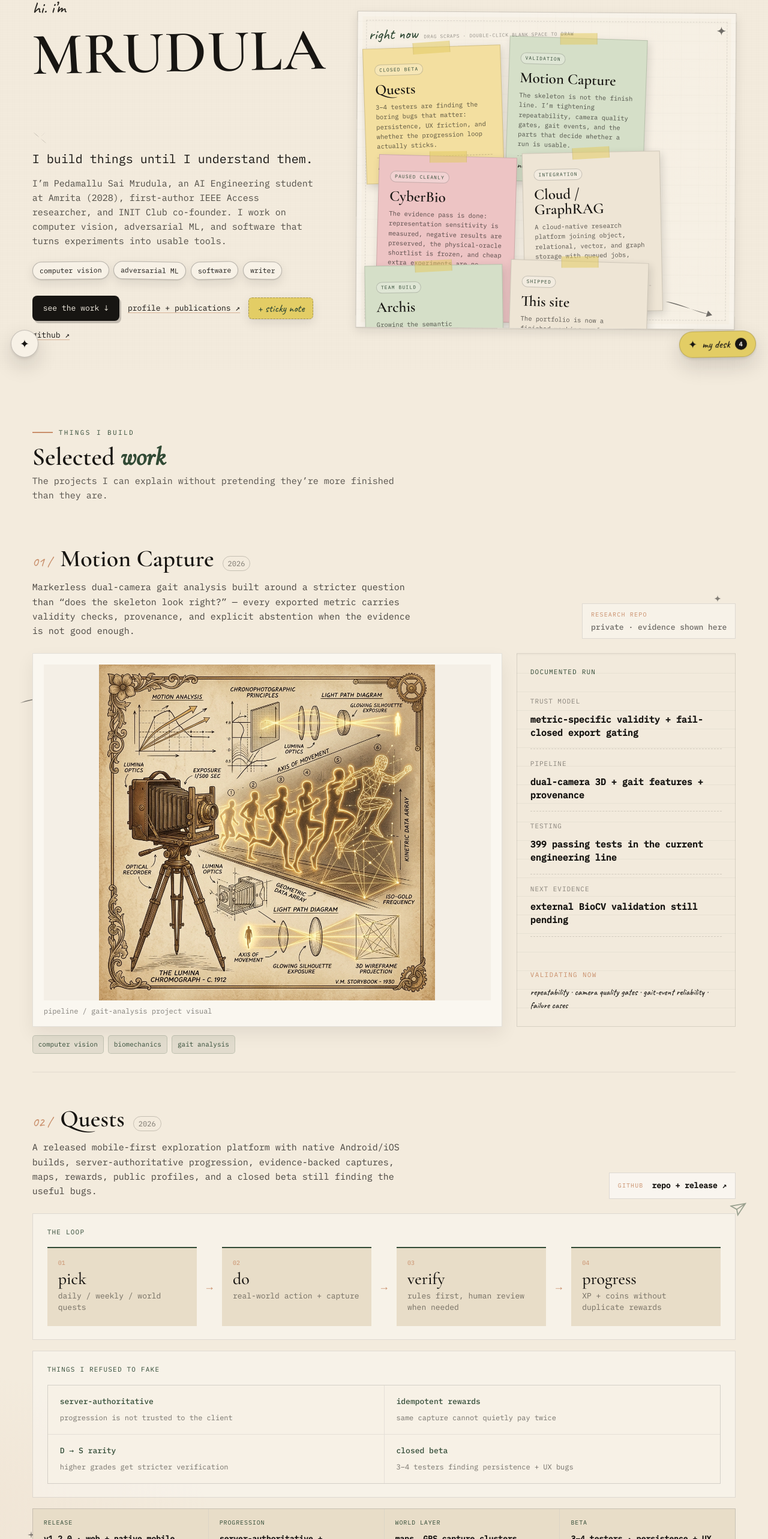
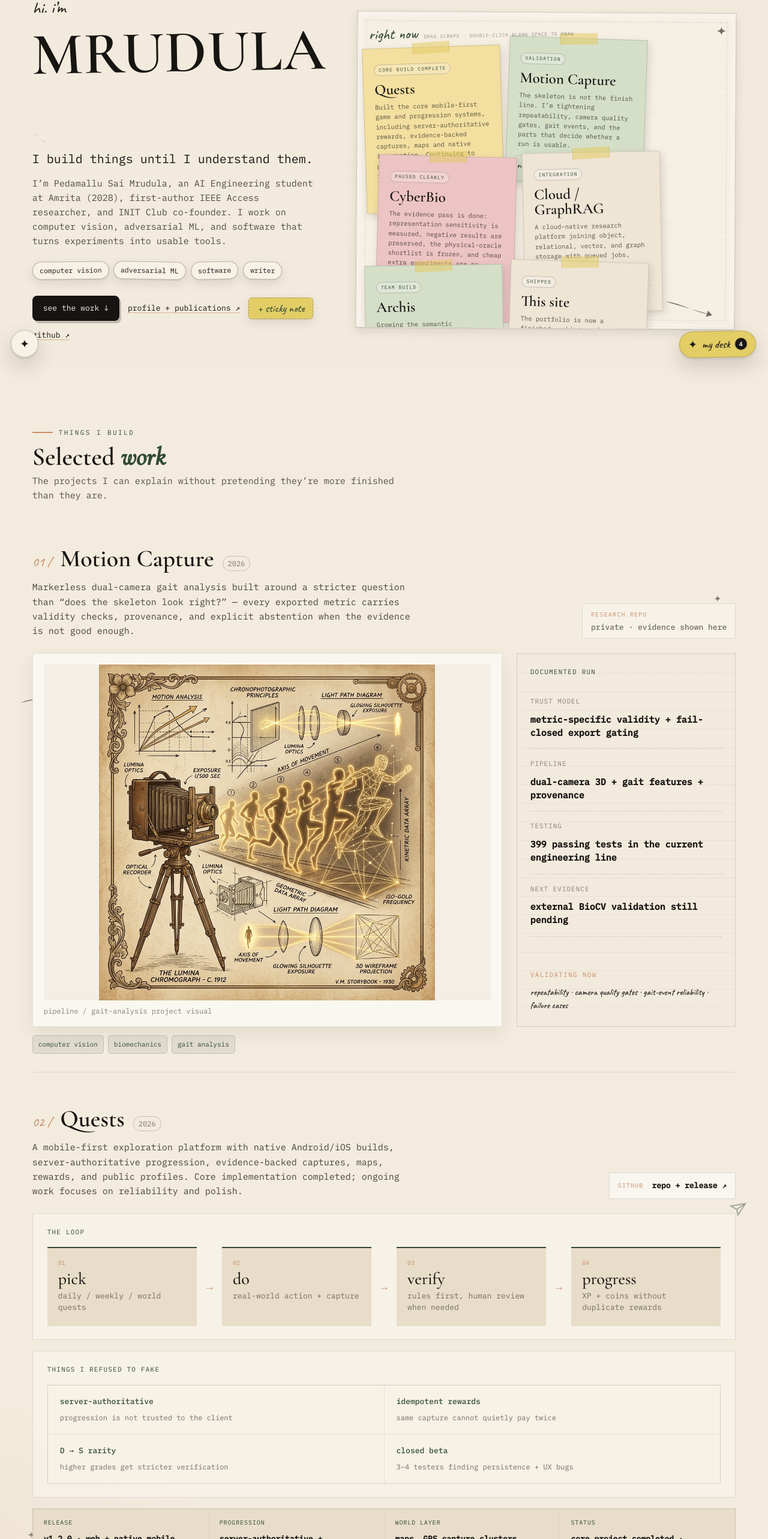
Before and after one commit to Mrudula-itsjuzme/portfolio-site, a React (Vite) app: page / in a window 1280 px wide. Shown: the part 184-2750 px from the top of the page at 60% size. Built offline with nearby package versions, Linux system fonts and the light colour scheme.

Commit message:
Refresh October 2026 portfolio milestones and project statuses

```diff
--- a/src/data/lab.js
+++ b/src/data/lab.js
@@ -13,16 +13,16 @@ export const identity = {
 };
 
 export const currentStatuses = [
-  "quests · closed beta fixes",
+  "quests · core build complete",
   "mocap · gait validation",
   "cyberbio · paused / oracle-ready",
   "cloud / graphrag · integration",
   "archis · team build",
-  "INIT · building community",
+  "INIT · Hacktoberfest Hack Day organized",
 ];
 
 export const heroSticky = [
-  "ship Quests",
+  "document Quests release + lessons",
   "gait validity > pretty skeleton",
   "CyberBio: parked until real oracle compute",
   "write something not for linkedin",
@@ -32,9 +32,9 @@ export const currentWorks = [
   {
     id: "now-quests",
     name: "Quests",
-    status: "closed beta",
-    note: "3–4 testers are finding the boring bugs that matter: persistence, UX friction, and whether the progression loop actually sticks.",
-    next: "next → persistence + release polish",
+    status: "core build complete",
+    note: "Built the core mobile-first game and progression systems, including server-authoritative rewards, evidence-backed captures, maps and native integration. Continuing to polish usability and reliability.",
+    next: "next → document outcomes + polish",
     href: "https://github.com/Mrudula-itsjuzme/quests",
     tone: "butter",
   },
@@ -173,13 +173,13 @@ export const featuredProjects = [
     github: "https://github.com/Mrudula-itsjuzme/quests",
     tags: ["react", "mobile", "gamification"],
     blurb:
-      "A released mobile-first exploration platform with native Android/iOS builds, server-authoritative progression, evidence-backed captures, maps, rewards, public profiles, and a closed beta still finding the useful bugs.",
+      "A mobile-first exploration platform with native Android/iOS builds, server-authoritative progression, evidence-backed captures, maps, rewards, and public profiles. Core implementation completed; ongoing work focuses on reliability and polish.",
     annotations: ["small steps, wilder days", "XP ledger + streaks", "prod mode rejects shortcuts"],
     facts: [
       ["release", "v1.2.0 · web + native mobile builds"],
       ["progression", "server-authoritative + idempotent rewards"],
       ["world layer", "maps, GPS capture clusters, profiles, journal"],
-      ["beta", "3–4 testers · persistence + UX fixes in progress"],
+      ["status", "core project completed · usability polish ongoing"],
     ],
     variant: "quests",
   },
@@ -263,6 +263,12 @@ export const researchRows = [
     primaryLabel: "paper",
   },
   {
+    name: "Intelligent Data Communication Technologies & IoT",
+    label: "ACCEPTED · IDCIoT 2027",
+    note: "Research paper accepted for presentation and publication at IDCIoT 2027 (January 21–23, 2027). Acceptance is confirmed; not yet published.",
+    metrics: ["accepted September 2026", "conference January 2027", "publication pending"],
+  },
+  {
     name: "EEG Reconstruction",
     label: "TEAM PROJECT",
     note: "Time-varying EEG reconstruction using local graph structure and ADMM optimization.",
@@ -274,6 +280,8 @@ export const researchRows = [
 
 export const otherBuilds = [
   { name: "AnswerBubble · paused", href: "https://github.com/Mrudula-itsjuzme/Answer_bubble" },
+  { name: "PROMUSE · cross-domain speech emotion research", href: "https://github.com/Mrudula-itsjuzme" },
+  { name: "Sentinel · incident policy simulator", href: "https://github.com/Mrudula-itsjuzme" },
   { name: "AI Council", href: "https://pypi.org/project/ai-council-orchestrator/1.0.0/" },
   { name: "Habbit", href: "https://github.com/Mrudula-itsjuzme/mind" },
 ];
@@ -292,6 +300,13 @@ export const researchPapers = [
     meta: "96% binary · 91% across 12 fault classes",
     href: "https://github.com/Mrudula-itsjuzme/solarpanel-fault-detection",
     tag: "published",
+  },
+  {
+    title: "IDCIoT 2027 — Accepted Paper",
+    detail: "Research paper accepted for presentation and publication at IDCIoT 2027",
+    meta: "accepted September 2026 · conference January 21–23, 2027 · not yet published",
+    href: "https://github.com/Mrudula-itsjuzme",
+    tag: "accepted",
   },
   {
     title: "EEG Reconstruction (ADMM)",
@@ -313,7 +328,7 @@ export const community = [
   {
     name: "INIT Club",
     role: "Co-founder · VP, Non-Tech",
-    blurb: "Co-founded the club and helped run events, collaborations, partnerships, and community operations.",
+    blurb: "Co-founded the student open-source club; lead community operations, partnerships, and events, including the October 2026 Hacktoberfest Hack Day with iDEA Club and MLH.",
     href: "https://initclub.vercel.app/",
     linkLabel: "official site",
   },
@@ -333,8 +348,8 @@ export const community = [
   },
   {
     name: "Hacktoberfest @ INIT",
-    role: "Organizer",
-    blurb: "Open-source month, run through INIT.",
+    role: "Organizer · October 8, 2026",
+    blurb: "Co-organized Hacktoberfest Hack Day Coimbatore with INIT × iDEA Club, in collaboration with Major League Hacking. A full-day Open Source × AI hackathon at Amrita.",
     href: "https://initclub.vercel.app/",
     linkLabel: "club site",
   },
@@ -567,10 +582,10 @@ note to self: numbers are not boring when they stop people from guessing.`,
 ];
 
 export const currentExperiments = [
-  { label: "Quests beta", note: "iterating" },
+  { label: "Quests", note: "core build complete" },
   { label: "mocap pipeline", note: "fixing (again)" },
   { label: "CyberBio validation", note: "tightening evidence" },
-  { label: "portfolio", note: "shipping this one" },
+  { label: "PROMUSE speech emotion", note: "cross-domain evaluation" },
 ];
 
 export const unfinishedIdeas = [
```
